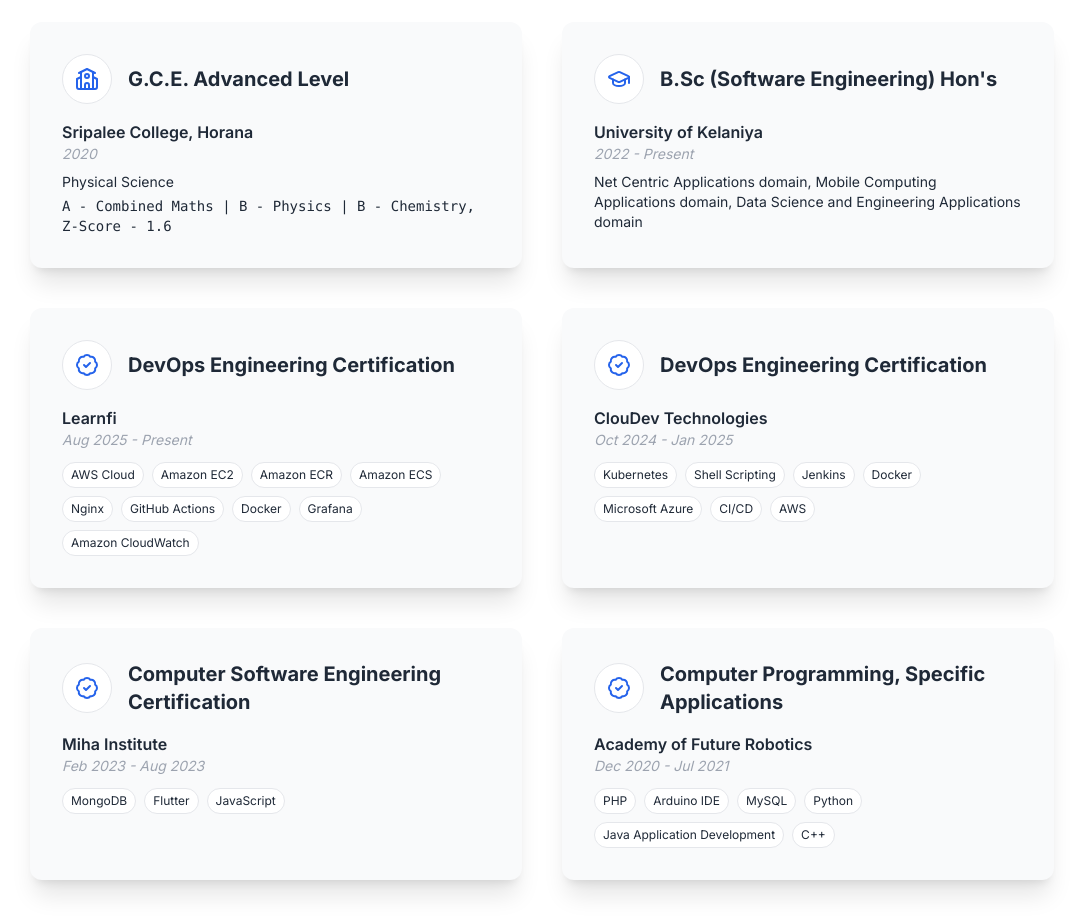
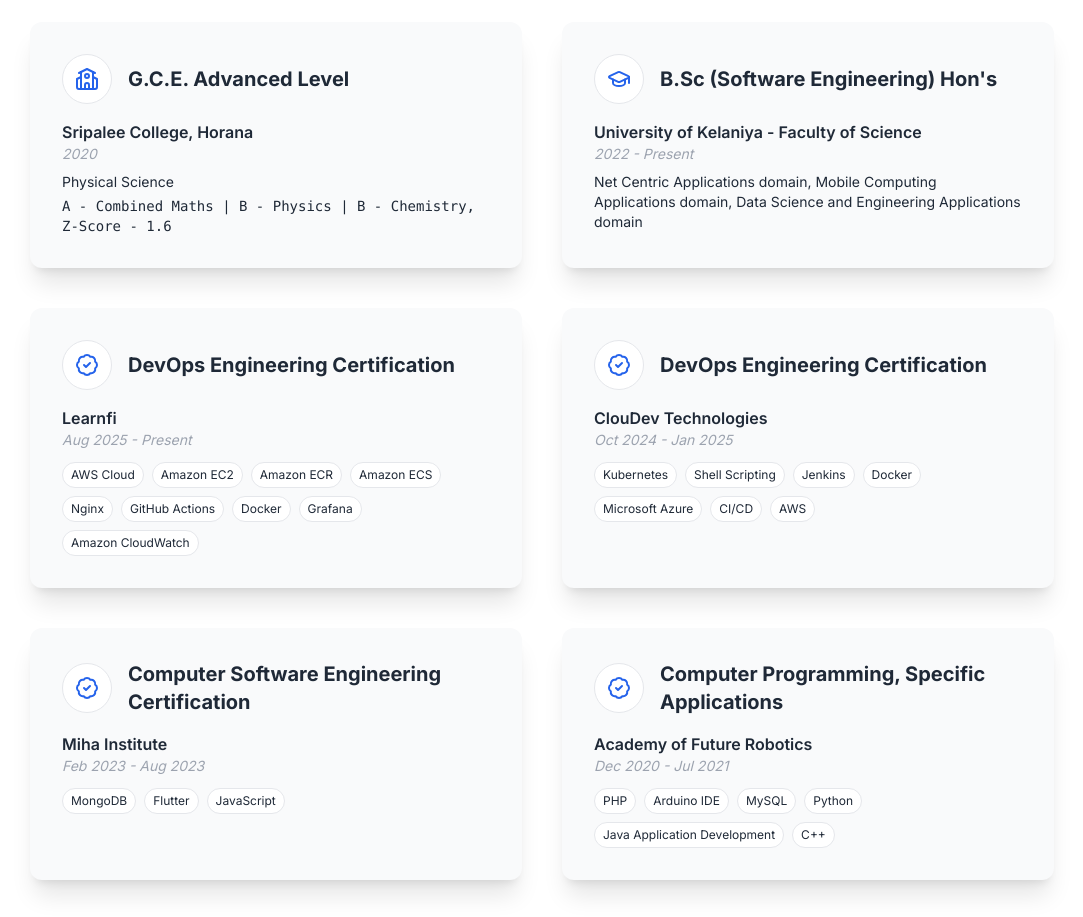
Before and after one commit to vipunsanjana/New_Portfolio, a React (Vite) app: page / in a window 1280 px wide. Shown: the part 2280-3197 px from the top of the page, without its empty margins (98-1181 px from the left). Built offline with nearby package versions, Linux system fonts and the light colour scheme.

Commit message:
Update institution name for B.Sc (Software Engineering) entry in Education component

```diff
--- a/src/components/Education.tsx
+++ b/src/components/Education.tsx
@@ -18,7 +18,7 @@
     {
       icon: GraduationCap,
       title: "B.Sc (Software Engineering) Hon's",
-      institution: "University of Kelaniya",
+      institution: "University of Kelaniya - Faculty of Science",
       year: "2022 - Present",
       stream: "Net Centric Applications domain, Mobile Computing Applications domain, Data Science and Engineering Applications domain"
     },
```
